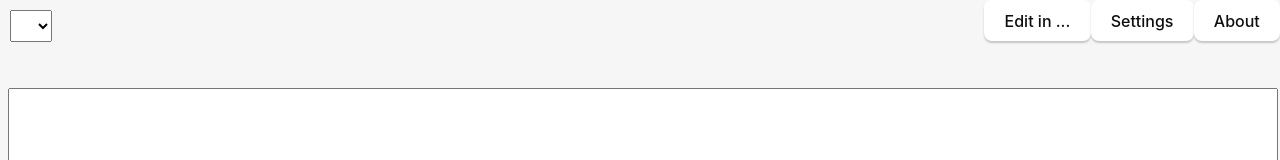
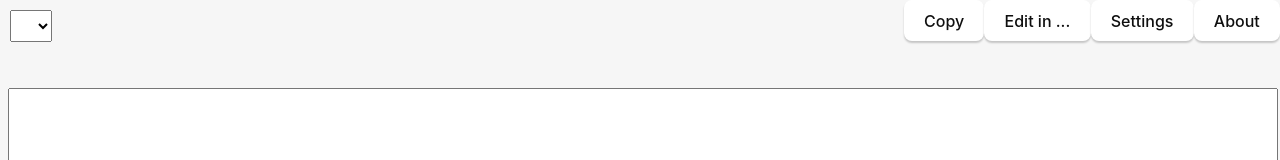
Before and after one commit to s-aran/templay, a Svelte app in the folder templay/: page / in a window 1280 px wide. Shown: the top 160 px of the page. Built offline with nearby package versions, Linux system fonts and the light colour scheme; the HTML template or start-up script is replaced by a standard one.

Commit message:
add copy button

```diff
--- a/templay/src-tauri/tauri.conf.json
+++ b/templay/src-tauri/tauri.conf.json
@@ -19,6 +19,11 @@
       },
       "dialog": {
         "all": true
+      },
+      "clipboard": {
+        "all": false,
+        "readText": false,
+        "writeText": true
       }
     },
     "bundle": {
--- a/templay/src/App.svelte
+++ b/templay/src/App.svelte
@@ -7,6 +7,7 @@
   import TemplateSelector from "./lib/components/TemplateSelector.svelte";
   import AboutDialog from "./lib/components/AboutDialog.svelte";
   import LaunchExternalEditorButton from "./lib/components/LaunchExternalEditorButton.svelte";
+  import CopyButton from "./lib/components/CopyButton.svelte";
 
   let content = "";
   const getContent = () => content;
@@ -76,6 +77,7 @@
     />
   </div>
   <div id="header-buttons">
+    <CopyButton {content} />
     <LaunchExternalEditorButton
       {config}
       getText={getContent}
--- /dev/null
+++ b/templay/src/lib/components/CopyButton.svelte
@@ -0,0 +1,17 @@
+<script lang="ts">
+  import { writeText } from "@tauri-apps/api/clipboard";
+
+  export let content = "";
+
+  let copied_flag = false;
+  const onClick = async () => {
+    await writeText(content);
+
+    copied_flag = true;
+    setTimeout(() => {
+      copied_flag = false;
+    }, 1000);
+  };
+</script>
+
+<button on:click={onClick}>{copied_flag ? "Copied!" : "Copy"}</button>
```
